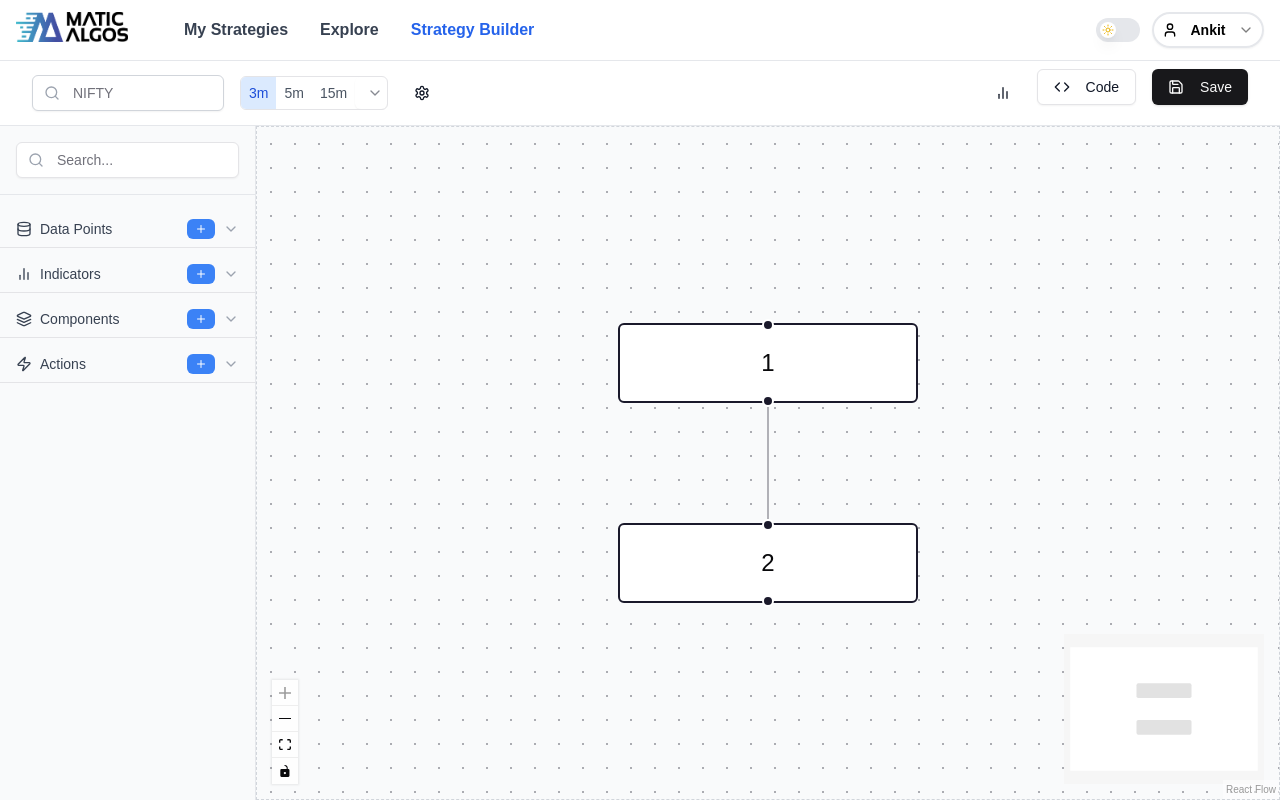
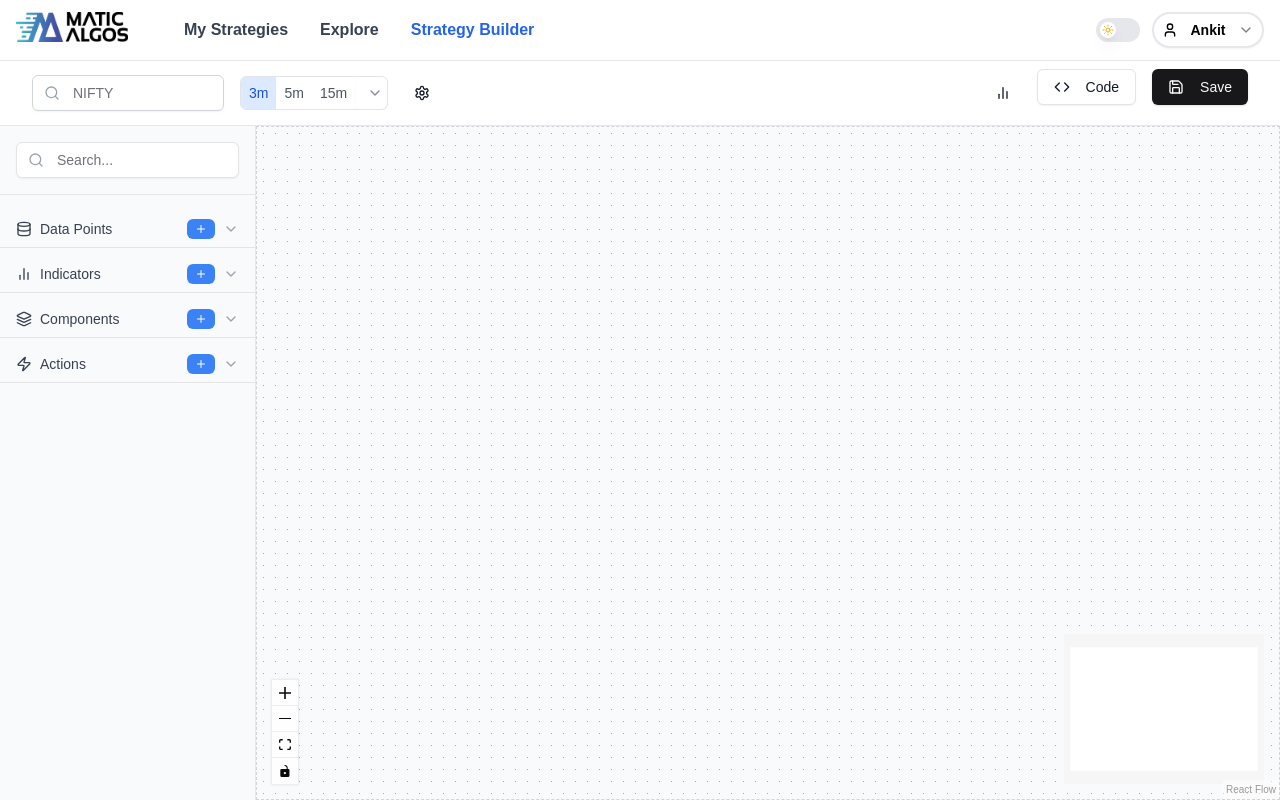
Before and after one commit to yashkamdar-YK/Project-X, a Next.js app: page /dashboard/strategy-builder in a window 1280 px wide. Built offline with nearby package versions, Linux system fonts and the light colour scheme.

Commit message:
Implementing Drag and Drop Functionality

```diff
--- a/src/app/(root)/dashboard/strategy-builder/_components/DashboardSidebar.tsx
+++ b/src/app/(root)/dashboard/strategy-builder/_components/DashboardSidebar.tsx
@@ -2,6 +2,7 @@
 
 import React, { useState } from "react";
 import { Input } from "@/components/ui/input";
+import { DragEvent } from "react";
 import {
   Search,
   ChevronDown,
@@ -51,6 +52,23 @@ const DashboardSidebar: React.FC = () => {
     },
   ]);
 
+  // Handler for when drag starts
+  const onDragStart = (
+    event: DragEvent<HTMLDivElement>,
+    item: string,
+    category: string
+  ) => {
+    // Set the data that will be transferred during drag
+    event.dataTransfer.setData(
+      "application/reactflow",
+      JSON.stringify({
+        item,
+        category,
+      })
+    );
+    event.dataTransfer.effectAllowed = "move";
+  };
+
   const handleAddNode = (itemName: string, category: string) => {
     addNode(itemName, category);
   };
@@ -92,9 +110,12 @@ const DashboardSidebar: React.FC = () => {
               <AccordionContent>
                 <div className="mt-1 pl-4 pr-3 py-2 text-sm text-gray-600 dark:text-gray-300 bg-white  rounded-md dark:bg-gray-900  shadow-sm transition-all duration-200">
                   <div className="mt-1 space-y-1">
-                    {item?.items && item?.items.map((subItem, subIndex) => (
+                    {item?.items &&
+                      item?.items.map((subItem, subIndex) => (
                         <div
                           key={subIndex}
+                          draggable
+                          onDragStart={(e) => onDragStart(e, subItem, item.title)}
                           className="pl-6 py-2 flex justify-between text-sm text-gray-600 dark:text-gray-300 bg-gray-100 dark:bg-gray-700 rounded-md shadow-sm transition-all duration-200 cursor-move hover:bg-gray-200 dark:hover:bg-gray-600"
                         >
                           {subItem}
--- a/src/app/(root)/dashboard/strategy-builder/_components/StrategyCanvas.tsx
+++ b/src/app/(root)/dashboard/strategy-builder/_components/StrategyCanvas.tsx
@@ -14,88 +14,96 @@ import {
   MiniMap,
   Background,
   addEdge,
+  ReactFlowProvider,
 } from "@xyflow/react";
 import "@xyflow/react/dist/style.css";
-// import { useNodeStore } from "./store/CanvasNode";
+import { useNodeStore } from "./store/CanvasNode";
 import NodeSheet from "./StrategyNavbar/NodeSheet";
-
-// Define the type for your node data
-type NodeData = {
-  label: string;
-};
-
-// Define the custom node type
-type CustomNode = Node<NodeData>;
-
-
-const initialNodes = [
-  { id: "1", position: { x: 0, y: 0 }, data: { label: "1" } },
-  { id: "2", position: { x: 0, y: 100 }, data: { label: "2" } },
-];
-const initialEdges = [{ id: "e1-2", source: "1", target: "2" }];
 
 const StrategyCanvas = () => {
   // State to manage selected node and sidebar visibility
-  const [selectedNode, setSelectedNode] = useState<CustomNode | null>(null);
+  const [selectedNode, setSelectedNode] = useState<null>(null);
   const [isNodeSidebarOpen, setIsNodeSidebarOpen] = useState(false);
 
-  //Initial Nodes And Edges
-  const [nodes, setNodes] = useNodesState(initialNodes);
-  const [edges, setEdges] = useEdgesState(initialEdges);
+  const nodes = useNodeStore((state) => state.nodes);
+  const edges = useNodeStore((state) => state.edges);
+  const setNodes = useNodeStore((state) => state.setNodes);
+  const setEdges = useNodeStore((state) => state.setEdges);
 
   const onNodesChange = useCallback(
-    (
-      changes: NodeChange<{
-        id: string;
-        position: { x: number; y: number };
-        data: { label: string };
-      }>[]
-    ) => setNodes((nds) => applyNodeChanges(changes, nds)),
-    []
+    (changes: NodeChange[]) => {
+      setNodes(applyNodeChanges(changes, nodes));
+    },
+    [nodes, setNodes]
   );
+
   const onEdgesChange = useCallback(
-    (changes: EdgeChange<{ id: string; source: string; target: string }>[]) =>
-      setEdges((eds) => applyEdgeChanges(changes, eds)),
-    []
+    (changes: EdgeChange[]) => {
+      setEdges(applyEdgeChanges(changes, edges));
+    },
+    [edges, setEdges]
   );
 
   const onConnect = useCallback(
-    (params: any) => setEdges((eds) => addEdge(params, eds)),
+    (connection: Connection) => {
+      const newEdges = addEdge(connection, edges);
+      setEdges(newEdges);
+    },
+    [edges, setEdges]
+  );
+
+  // functions for drag and drop
+  const onDragOver = useCallback((event: React.DragEvent) => {
+    event.preventDefault();
+    event.dataTransfer.dropEffect = "move";
+  }, []);
+
+  const onDrop = useCallback(
+    (event: React.DragEvent) => {
+      event.preventDefault();
+
+      // Get the position where the node was dropped
+      const reactFlowBounds = event.currentTarget.getBoundingClientRect();
+      const position = {
+        x: event.clientX - reactFlowBounds.left,
+        y: event.clientY - reactFlowBounds.top,
+      };
+
+      try {
+        // Get the dragged data
+        const data = JSON.parse(
+          event.dataTransfer.getData("application/reactflow")
+        );
+
+        // Create and add the new node
+        if (data.item && data.category) {
+          const newNode: Node = {
+            id: Date.now().toString(),
+            position,
+            data: {
+              label: data.item,
+              category: data.category,
+            },
+          };
+
+          // setNodes((nds:) => [...nds, newNode]);
+          useNodeStore.getState().addNode(data.item, data.category);
+        }
+      } catch (error) {
+        console.error("Error adding node:", error);
+      }
+    },
+    [setNodes]
+  );
+
+  // Handle node click with proper typing
+  const onNodeClick = useCallback(
+    (event: React.MouseEvent, clickedNode: any) => {
+      setSelectedNode(clickedNode);
+      setIsNodeSidebarOpen(true);
+    },
     []
   );
-
-  // const nodes = useNodeStore((state) => state.nodes);
-  // const edges = useNodeStore((state) => state.edges);
-  // const setNodes = useNodeStore((state) => state.setNodes);
-  // const setEdges = useNodeStore((state) => state.setEdges);
-
-  // const onNodesChange = useCallback(
-  //   (changes: NodeChange[]) => {
-  //     setNodes(applyNodeChanges(changes, nodes));
-  //   },
-  //   [nodes, setNodes]
-  // );
-
-  // const onEdgesChange = useCallback(
-  //   (changes: EdgeChange[]) => {
-  //     setEdges(applyEdgeChanges(changes, edges));
-  //   },
-  //   [edges, setEdges]
-  // );
-
-  // const onConnect = useCallback(
-  //   (connection: Connection) => {
-  //     const newEdges = addEdge(connection, edges);
-  //     setEdges(newEdges);
-  //   },
-  //   [edges, setEdges]
-  // );
-
-  // Handle node click with proper typing
-  const onNodeClick = useCallback((event: React.MouseEvent, clickedNode: CustomNode) => {
-    setSelectedNode(clickedNode);
-    setIsNodeSidebarOpen(true);
-  }, []);
 
   // Handle canvas click (background click)
   const onPaneClick = useCallback(() => {
@@ -108,6 +116,7 @@ const StrategyCanvas = () => {
       <div className="h-full w-full bg-gray-50 dark:bg-gray-900">
         <div className="h-full w-full border border-dashed border-gray-300 dark:border-gray-700 relative">
           <div className="absolute inset-0 dark:text-black">
+          <ReactFlowProvider>
             <ReactFlow
               nodes={nodes}
               edges={edges}
@@ -116,12 +125,15 @@ const StrategyCanvas = () => {
               onConnect={onConnect}
               onNodeClick={onNodeClick}
               onPaneClick={onPaneClick}
+              onDragOver={onDragOver}
+              onDrop={onDrop}
               fitView
             >
               <Controls className="dark:text-black" />
               <MiniMap zoomable pannable />
               <Background gap={12} size={1} />
             </ReactFlow>
+            </ReactFlowProvider>
           </div>
         </div>
       </div>
--- a/src/app/(root)/dashboard/strategy-builder/_components/StrategyNavbar/NodeSheet.tsx
+++ b/src/app/(root)/dashboard/strategy-builder/_components/StrategyNavbar/NodeSheet.tsx
@@ -27,7 +27,7 @@ const NodeSheet: React.FC<NodeSheetProps> = ({ isOpen, onClose, node }) => {
     <Sheet open={isOpen} onOpenChange={onClose}>
       <SheetContent>
         <SheetHeader>
-          <SheetTitle>{node ? `Node ${node.data.label}` : 'Node Details'}</SheetTitle>
+          <SheetTitle>{node ? `Node: ${node.data.label}` : 'Something Wrong'}</SheetTitle>
         </SheetHeader>
         {node && (
           <div className="mt-4">
```
Lines whose indentation alone changed are shown as unchanged.
